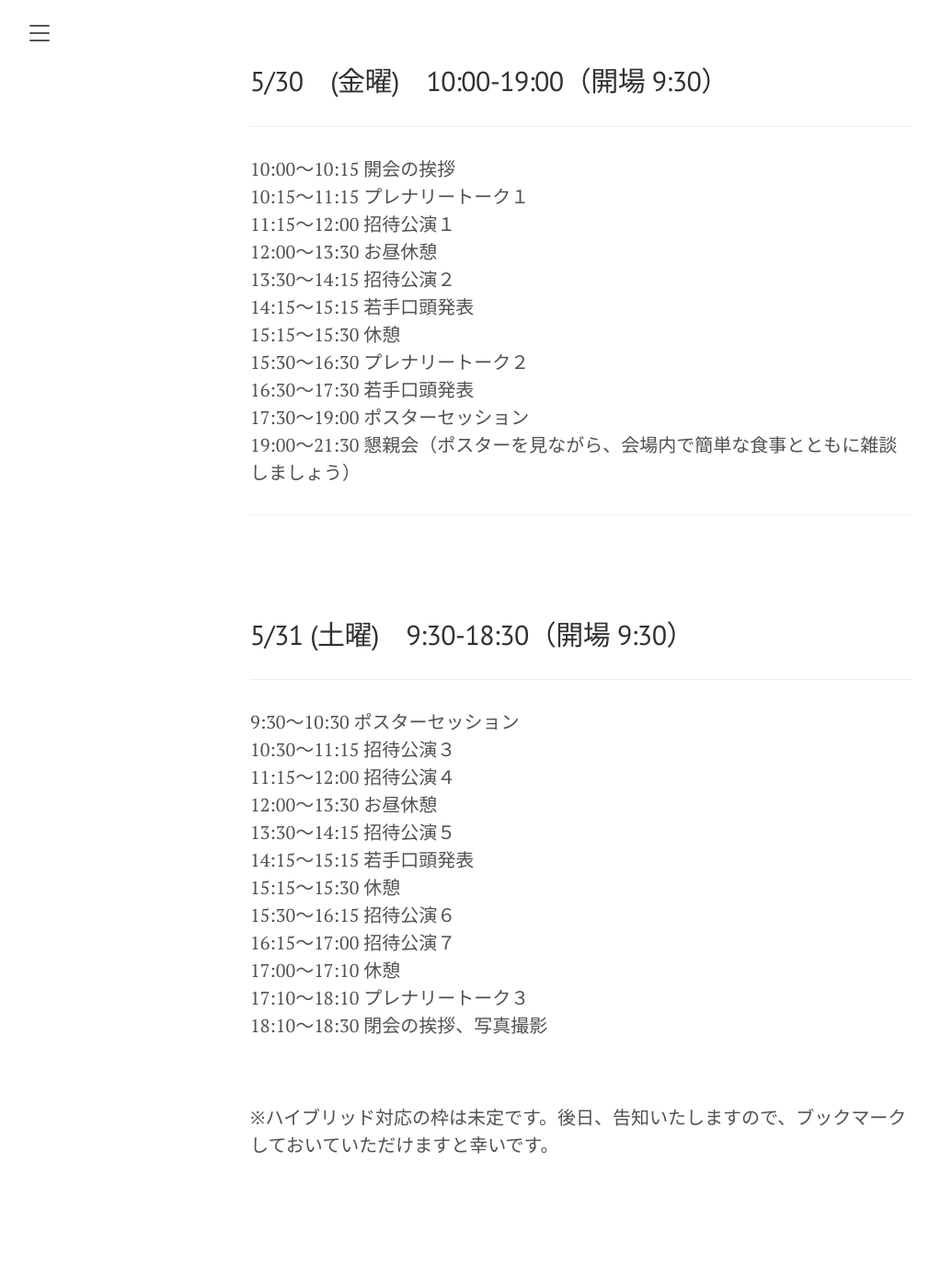
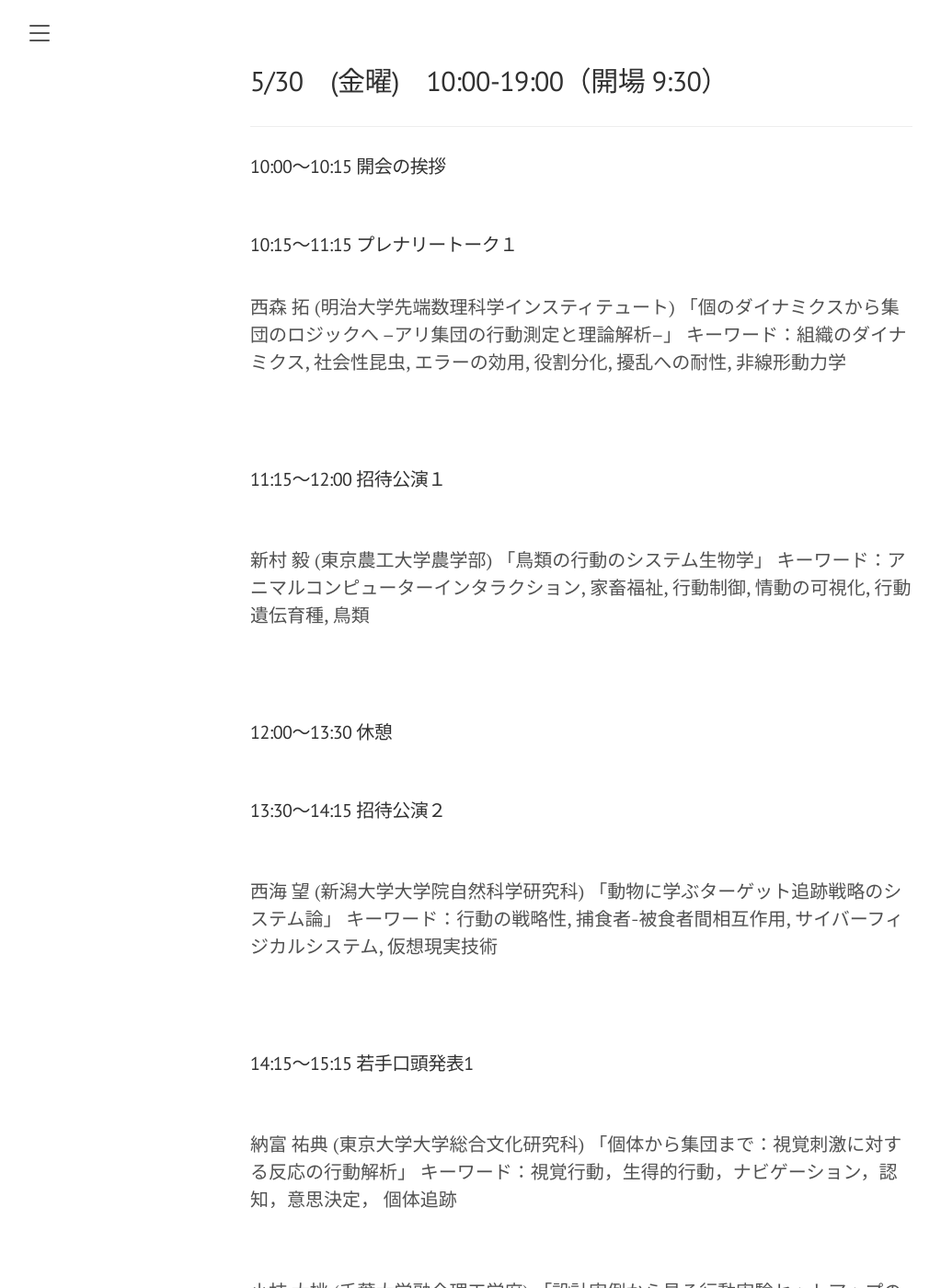
Before and after one commit to SystemsEthology/website, a Jekyll site: the page built from event_01/conference01_program.md, in a window 1280 px wide and 1400 px high, scrolled down 203 px. Shown: the whole window at 92% size, without its empty margins (8-1031 px from the left). Built offline with Jekyll 4.4.1, drawn with Linux system fonts in a browser that asks for light colours; before the commit the page ends 1543 px from its top, so only the background shows below that; some of the changed text lies outside the part shown.

Commit message:
add program book and change program page

```diff
--- a/event_01/conference01_program.md
+++ b/event_01/conference01_program.md
@@ -10,17 +10,121 @@ order: 1
 ## 5/30　(金曜)　10:00-19:00（開場 9:30）
 ***
 
-  10:00〜10:15 開会の挨拶
-  10:15〜11:15 プレナリートーク１
-  11:15〜12:00 招待公演１
-  12:00〜13:30 お昼休憩
-  13:30〜14:15 招待公演２
-  14:15〜15:15 若手口頭発表
-  15:15〜15:30 休憩
-  15:30〜16:30 プレナリートーク２
-  16:30〜17:30 若手口頭発表
-  17:30〜19:00 ポスターセッション
-  19:00〜21:30 懇親会（ポスターを見ながら、会場内で簡単な食事とともに雑談しましょう）
+#### 10:00〜10:15 開会の挨拶
+
+<br>
+
+#### 10:15〜11:15 プレナリートーク１
+<br>
+  西森 拓 (明治大学先端数理科学インスティテュート)
+「個のダイナミクスから集団のロジックへ –アリ集団の行動測定と理論解析–」
+キーワード：組織のダイナミクス, 社会性昆虫, エラーの効用, 役割分化,
+擾乱への耐性, 非線形動力学
+
+<br>
+<br>
+
+#### 11:15〜12:00 招待公演１
+
+<br>
+
+  新村 毅 (東京農工大学農学部)
+「鳥類の行動のシステム生物学」
+キーワード：アニマルコンピューターインタラクション, 家畜福祉, 行動制御,
+情動の可視化, 行動遺伝育種, 鳥類
+
+<br>
+<br>
+
+#### 12:00〜13:30 休憩
+
+<br>
+
+#### 13:30〜14:15 招待公演２
+
+<br>
+
+西海 望 (新潟大学大学院自然科学研究科)
+「動物に学ぶターゲット追跡戦略のシステム論」
+キーワード：行動の戦略性, 捕食者-被食者間相互作用,
+サイバーフィジカルシステム, 仮想現実技術
+
+<br>
+<br>
+
+#### 14:15〜15:15 若手口頭発表1
+
+<br>
+
+納富 祐典 (東京大学大学総合文化研究科)
+「個体から集団まで：視覚刺激に対する反応の行動解析」
+キーワード：視覚行動，生得的行動，ナビゲーション，認知，意思決定，
+個体追跡
+
+<br>
+
+小枝 大桃 (千葉大学融合理工学府)
+「設計実例から見る行動実験セットアップの作り方 〜メカ屋流飛翔昆虫撮影術〜」
+キーワード：High-speed photography，Insect tracking，Insect flight，Mosquito，Escape behaviour
+
+<br>
+
+蓮見 優奈 (東京農業大学大学院農学研究科)
+「機械学習によるユキヒョウの自動検出手法の確立と個体群動態の推定」
+キーワード：保全，物体検出，機械学習，個体識別，個体群動態，生態系
+
+<br>
+<br>
+
+#### 15:15〜15:30 休憩
+
+<br>
+
+#### 15:30〜16:30 プレナリートーク２
+
+<br>
+
+西成 活裕 (東京大学大学院)
+「群集のマネジメントと混雑緩和」
+キーワード：渋滞学, 数理物理学, 非線形波動論, 流体力学, 統計力学,
+群集マネジメント
+
+<br>
+<br>
+
+#### 16:30〜17:30 若手口頭発表2
+
+<br>
+
+山ノ内 勇斗 (名古屋大学理学研究科)
+「YORU: 物体認識アルゴリズムによる行動分類と
+リアルタイム介入操作実験の実現」
+キーワード：行動解析，機械学習，介入操作，リアルタイム解析，YOLO，
+オープンソースソフトウェア
+
+<br>
+
+浜道 凱也 (千葉大学大学院融合理工学府)
+「場を動かす：ハエ集団のインフルエンサー個体とは？」
+キーワード：同調，表現型構成，行動伝播，種内多様性，ショウジョウバエ，
+トラッキング
+
+<br>
+
+渡邊(松田) 凪紗 (広島大学大学院統合生命科学研究科)
+「ショウジョウバエ幼虫の化学感覚受容による共食い行動制御について」
+キーワード：神経生物学，化学感覚需要，共食い行動，他個体認識，
+行動トラッキング，ショウジョウバエ
+
+<br>
+<br>
+
+#### 17:30〜19:00 ポスターセッション @MMホール
+
+<br>
+
+#### 19:00〜21:30 懇親会（with ポスター発表）@MMホール
+
 
 ***
 
@@ -29,20 +133,120 @@ order: 1
 
 ## 5/31 (土曜)　9:30-18:30（開場 9:30）
 ***
+#### 9:30〜10:30 ポスターセッション@レクチャーホール
 
-  9:30〜10:30 ポスターセッション
-  10:30〜11:15 招待公演３
-  11:15〜12:00 招待公演４
-  12:00〜13:30 お昼休憩
-  13:30〜14:15 招待公演５
-  14:15〜15:15 若手口頭発表
-  15:15〜15:30 休憩
-  15:30〜16:15 招待公演６
-  16:15〜17:00 招待公演７
-  17:00〜17:10 休憩
-  17:10〜18:10 プレナリートーク３
-  18:10〜18:30 閉会の挨拶、写真撮影
+<br>
+
+#### 10:30〜11:15 招待公演３
+
+<br>
+
+大脇 大 (東北大学大学院工学研究科)
+「運動への介入から紐解く生物の潜在的適応能」
+キーワード：ロコモーション，身体性，昆虫，ミズクラゲ，筋電気刺激，DeepLabCut
+
+<br>
+<br>
+
+#### 11:15〜12:00 招待公演４
+
+<br>
+
+廣井 誠 (沖縄科学技術大学院大学)
+「広視野高精細映像で追う多個体の姿勢推定と皮膚パターン解析」
+キーワード：複数個体姿勢推定, 動物トラッキング, 画像処理, 頭足類,
+皮膚パターン
+
+<br>
+<br>
+
+#### 12:00〜13:30 休憩
+
+<br>
+
+#### 13:30〜14:15 招待公演５
+
+<br>
+
+木下 充代 (総合研究大学院大学先導科学研究科)
+「アゲハチョウの視覚システム」
+キーワード：チョウ，視覚行動，視覚生態, 視覚情報処理
+
+<br>
+<br>
+
+#### 14:15〜15:15 若手口頭発表3
+
+<br>
+
+板原 彰宏 (京都大学野生動物研究センター)
+「カラスはどこを見ている？モーションキャプチャー技術を利用した
+視線追跡技術の構築」
+キーワード：カラス，視線，注意，モーションキャプチャー，認知，社会生態
+
+<br>
+
+千葉 瑞萌 (東京大学大気海洋研究所)
+「アオリイカのボディパターン解析におけるSLEAPの活用」
+キーワード：捕食回避，カモフラージュ，種内コミュニケーション，頭足類，
+トラッキング，機械学習
+
+<br>
+
+鈴木 涼月 (名古屋市立大学大学院理学研究科)
+「持続的応答行動のための線虫全脳活動の計測と数理解析」
+キーワード：線虫C. elegans，持続的応答，全脳神経活動，重回帰分析，
+電気ショック，神経回路
+
+<br>
+<br>
+
+#### 15:15〜15:30 休憩
+
+<br>
+
+#### 15:30〜16:15 招待公演６
+
+<br>
+
+川嶋 宏彰 (兵庫県立大学情報科学研究科)
+「群れの機械学習と制御」
+キーワード：機械学習, 画像解析, コンピュータビジョン, 時系列モデリング, ヒューマンコンピュータインタラクション, 分散協調制御
+
+<br>
+<br>
+
+#### 16:15〜17:00 招待公演７
+
+<br>
+
+風間 北斗 (理化学研究所脳神経科学研究センター)
+「匂いの価値に基づいた嗅覚行動を司る神経回路動態とメカニズム」
+キーワード：嗅覚, 仮想空間, 感覚運動変換, 回路メカニズム, イメージング, ショウジョウバエ
+
+<br>
+<br>
+
+#### 17:00〜17:10 休憩
+
+<br>
+
+#### 17:10〜18:10 プレナリートーク３
+池上 高志 (東京大学大学院総合文化研究科)
+「A Community First Theory :集合知の新しい理解に向けて」
+キーワード：人工生命, 複雑系, 非線形科学, アンドロイド,
+生物シミュレーション
+
+<br>
+<br>
+
+#### 18:10〜18:30 閉会の挨拶, 写真撮影
+
 
 <br>
 
 ※ハイブリッド対応の枠は未定です。後日、告知いたしますので、ブックマークしておいていただけますと幸いです。
+
+<br>
+
+<a href="{{ site.baseurl }}/event_01/images/システム行動学研究会_プログラム冊子.pdf" target="_blank" rel="noopener noreferrer">プログラムブックはこちら</a>
```
Also changed, not shown: event_01/conference01_rule.md (+3 -1 lines), 3 other files.
